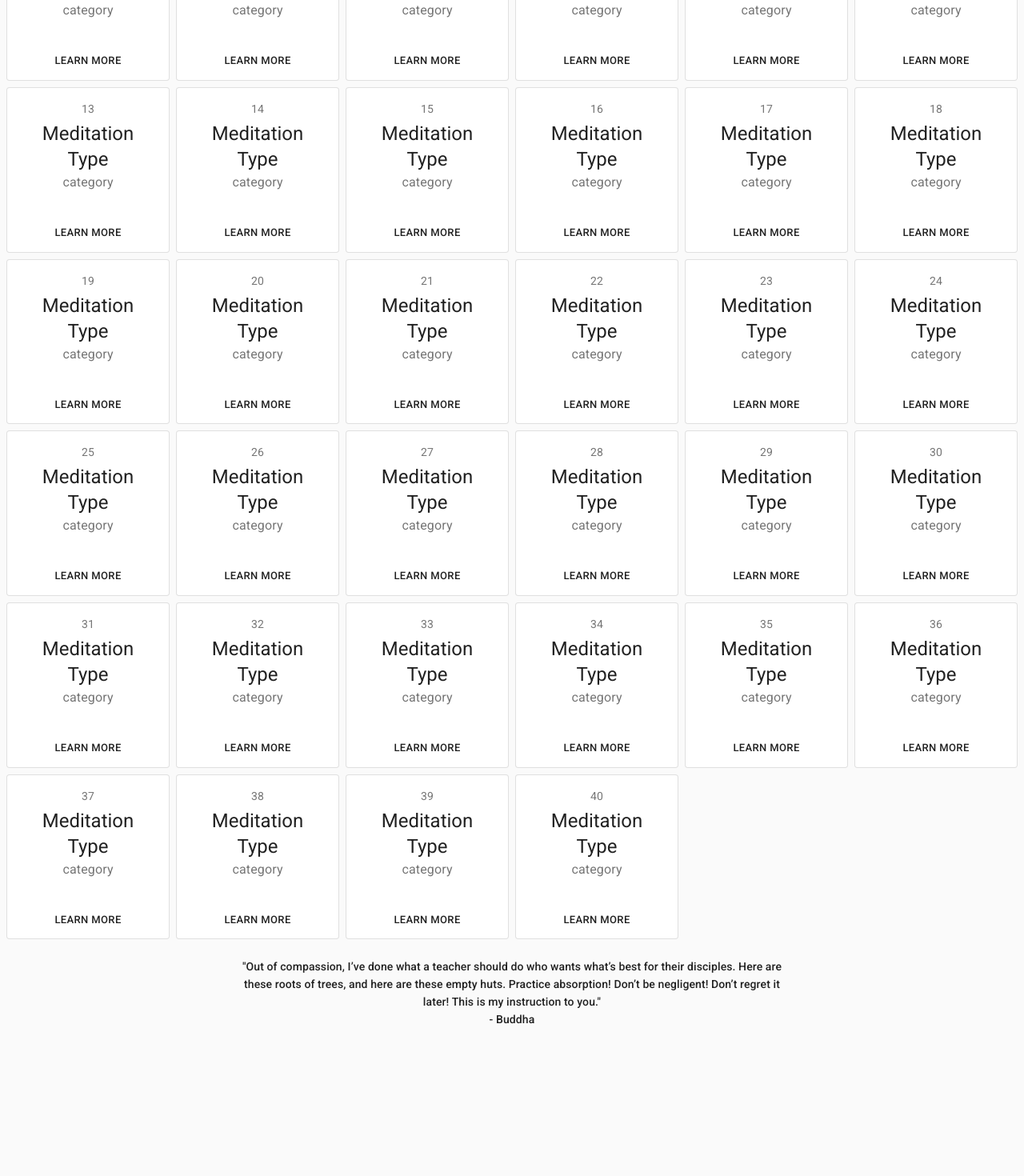
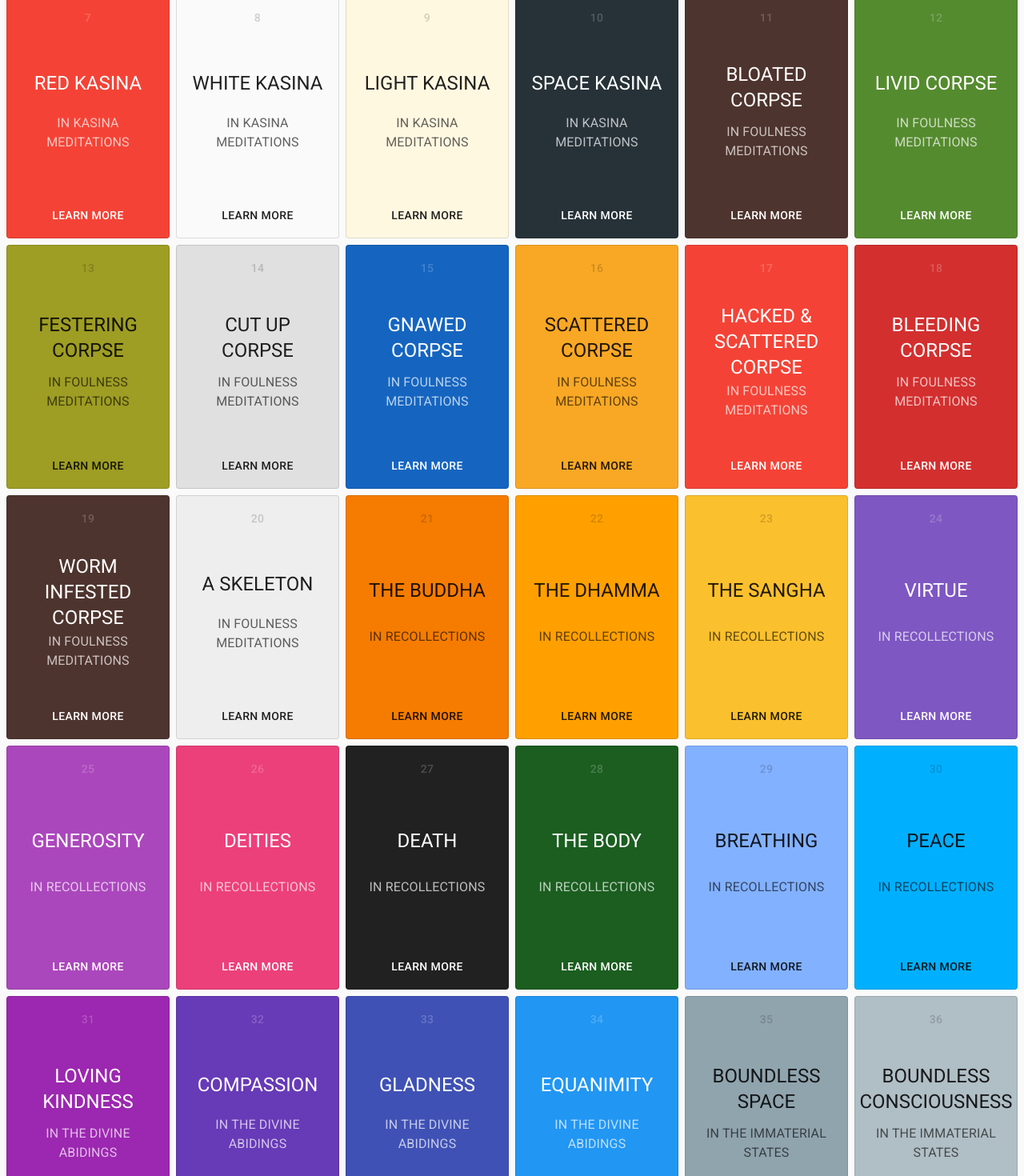
Before and after one commit to benmneb/meditation-subjects, a React (Create React App) app: page / in a window 1280 px wide. Shown: the part 960-2430 px from the top of the page at 80% size. Before the commit the page ends 2262 px from the top, so only its background shows below. Built offline with nearby package versions, Linux system fonts and the light colour scheme.

Commit message:
add the meditation subjects and pimp out MeditationCard

```diff
--- a/src/components/List.jsx
+++ b/src/components/List.jsx
@@ -1,7 +1,10 @@
 import { makeStyles } from '@material-ui/core/styles';
 import { Box } from '@material-ui/core';
 
+// import randomMC from 'random-material-color';
+
 import { MeditationCard } from './index';
+import { subjects } from '../data';
 
 const useStyles = makeStyles((theme) => ({
 	root: {
@@ -21,11 +24,14 @@ export default function List() {
 
 	return (
 		<Box className={styles.root}>
-			{new Array(40).fill(<MeditationCard />).map((card, index) => (
-				<MeditationCard number={index + 1} key={index} />
+			{subjects.map((subject, index) => (
+				<MeditationCard
+					number={index + 1}
+					key={subject.id}
+					data={subject}
+					bgColor={subject.color}
+				/>
 			))}
 		</Box>
 	);
 }
-
-// new Array(40).fill(<MeditationCard number={1} />)
--- a/src/components/MeditationCard.jsx
+++ b/src/components/MeditationCard.jsx
@@ -1,46 +1,77 @@
-import React from 'react';
 import { makeStyles } from '@material-ui/core/styles';
-import Card from '@material-ui/core/Card';
-import CardActions from '@material-ui/core/CardActions';
-import CardContent from '@material-ui/core/CardContent';
-import Button from '@material-ui/core/Button';
-import Typography from '@material-ui/core/Typography';
+import {
+	Button,
+	Card,
+	CardActions,
+	CardContent,
+	CardHeader,
+	Typography
+} from '@material-ui/core';
 
-const useStyles = makeStyles({
-	root: {
-		maxWidth: 275,
+const useStyles = makeStyles((theme) => ({
+	wrapper: {
+		padding: 0
+	},
+	card: {
+		width: '100%',
+		height: 305,
 		display: 'flex',
 		flexDirection: 'column',
 		alignItems: 'center',
-		textAlign: 'center'
+		justifyContent: 'space-between',
+		textAlign: 'center',
+		color: (props) => theme.palette.getContrastText(props.bgColor),
+		backgroundColor: (props) => props.bgColor,
+		[theme.breakpoints.only('xs')]: {
+			height: 250
+		}
 	},
-	title: {
-		fontSize: 14
+	header: {
+		color: (props) => theme.palette.getContrastText(props.bgColor),
+		fontSize: 14,
+		opacity: '0.2'
 	},
-	category: {
-		marginBottom: 12
+	content: {
+		display: 'flex',
+		flexDirection: 'column',
+		justifyContent: 'space-evenly',
+		height: '100%'
+	},
+	chapter: {
+		color: (props) => theme.palette.getContrastText(props.bgColor),
+		marginBottom: 12,
+		opacity: '0.7',
+		[theme.breakpoints.only('xs')]: {
+			display: 'none'
 		}
-});
+	},
+	actions: {
+		color: (props) => theme.palette.getContrastText(props.bgColor),
+		padding: theme.spacing(1, 1.5)
+	}
+}));
 
-export default function MeditationCard(props) {
-	const styles = useStyles();
+export default function MeditationCard({ data, ...props }) {
+	const styles = useStyles(props);
 
 	return (
-		<Card className={styles.root} variant="outlined">
-			<CardContent>
-				<Typography className={styles.title} color="textSecondary" gutterBottom>
-					{props.number}
+		<Button className={styles.wrapper}>
+			<Card className={styles.card} variant="outlined">
+				<CardHeader title={props.number} disableTypography className={styles.header} />
+				<CardContent className={styles.content}>
+					<Typography variant="h5" component="h2">
+						{data.shortName}
 					</Typography>
-				<Typography variant="h5" component="h2">
-					Meditation Type
-				</Typography>
-				<Typography className={styles.category} color="textSecondary">
-					category
+					<Typography className={styles.chapter} color="textSecondary">
+						in {data.chapter}
 					</Typography>
 				</CardContent>
 				<CardActions>
-				<Button size="small">Learn More</Button>
+					<Typography variant="button" className={styles.actions}>
+						Learn More
+					</Typography>
 				</CardActions>
 			</Card>
+		</Button>
 	);
 }
--- /dev/null
+++ b/src/data/index.js
@@ -0,0 +1 @@
+export { subjects } from './subjects';
--- /dev/null
+++ b/src/data/subjects.js
@@ -0,0 +1,303 @@
+import {
+	brown,
+	cyan,
+	red,
+	blue,
+	yellow,
+	grey,
+	blueGrey,
+	amber,
+	purple,
+	lightGreen,
+	lime,
+	deepPurple,
+	indigo,
+	green,
+	orange,
+	pink,
+	deepOrange,
+	lightBlue
+} from '@material-ui/core/colors';
+
+export const subjects = [
+	{
+		id: 1,
+		shortName: 'Earth Kasina',
+		longName: 'The Earth Kasina',
+		chapter: 'Kasina Meditations',
+		color: brown[800]
+	},
+	{
+		id: 2,
+		shortName: 'Water Kasina',
+		longName: 'The Water Kasina',
+		chapter: 'Kasina Meditations',
+		color: cyan[500]
+	},
+	{
+		id: 3,
+		shortName: 'Fire Kasina',
+		longName: 'The Fire Kasina',
+		chapter: 'Kasina Meditations',
+		color: red[800]
+	},
+	{
+		id: 4,
+		shortName: 'Air Kasina',
+		longName: 'The Air Kasina',
+		chapter: 'Kasina Meditations',
+		color: grey[300]
+	},
+	{
+		id: 5,
+		shortName: 'Blue Kasina',
+		longName: 'The Blue Kasina',
+		chapter: 'Kasina Meditations',
+		color: blue[800]
+	},
+	{
+		id: 6,
+		shortName: 'Yellow Kasina',
+		longName: 'The Yellow Kasina',
+		chapter: 'Kasina Meditations',
+		color: yellow[800]
+	},
+	{
+		id: 7,
+		shortName: 'Red Kasina',
+		longName: 'The Red Kasina',
+		chapter: 'Kasina Meditations',
+		color: red[500]
+	},
+	{
+		id: 8,
+		shortName: 'White Kasina',
+		longName: 'The White Kasina',
+		chapter: 'Kasina Meditations',
+		color: grey[50]
+	},
+	{
+		id: 9,
+		shortName: 'Light Kasina',
+		longName: 'The Light Kasina',
+		chapter: 'Kasina Meditations',
+		color: amber[50]
+	},
+	{
+		id: 10,
+		shortName: 'Space Kasina',
+		longName: 'The Limited-Space Kasina',
+		chapter: 'Kasina Meditations',
+		color: blueGrey[900]
+	},
+	{
+		id: 11,
+		shortName: 'Bloated Corpse',
+		longName: 'The Bloated Corpse',
+		chapter: 'Foulness Meditations',
+		color: brown[800] // TODO
+	},
+	{
+		id: 12,
+		shortName: 'Livid Corpse',
+		longName: 'The Livid Corpse',
+		chapter: 'Foulness Meditations',
+		color: lightGreen[800] // TODO
+	},
+	{
+		id: 13,
+		shortName: 'Festering Corpse',
+		longName: 'The Festering Corpse',
+		chapter: 'Foulness Meditations',
+		color: lime[800] // TODO
+	},
+	{
+		id: 14,
+		shortName: 'Cut Up Corpse',
+		longName: 'The Cut Up Corpse',
+		chapter: 'Foulness Meditations',
+		color: grey[300] // TODO
+	},
+	{
+		id: 15,
+		shortName: 'Gnawed Corpse',
+		longName: 'The Gnawed Corpse',
+		chapter: 'Foulness Meditations',
+		color: blue[800] // TODO
+	},
+	{
+		id: 16,
+		shortName: 'Scattered Corpse',
+		longName: 'The Scattered Corpse',
+		chapter: 'Foulness Meditations',
+		color: yellow[800] // TODO
+	},
+	{
+		id: 17,
+		shortName: 'Hacked & Scattered Corpse',
+		longName: 'The Hacked & Scattered Corpse',
+		chapter: 'Foulness Meditations',
+		color: red[500] // TODO
+	},
+	{
+		id: 18,
+		shortName: 'Bleeding Corpse',
+		longName: 'The Bleeding Corpse',
+		chapter: 'Foulness Meditations',
+		color: red[700]
+	},
+	{
+		id: 19,
+		shortName: 'Worm Infested Corpse',
+		longName: 'The Worm Infested Corpse',
+		chapter: 'Foulness Meditations',
+		color: brown[800]
+	},
+	{
+		id: 20,
+		shortName: 'A Skeleton',
+		longName: 'A Skeleton',
+		chapter: 'Foulness Meditations',
+		color: grey[200]
+	},
+	{
+		id: 21,
+		shortName: 'The Buddha',
+		longName: 'Recollection of the Buddha',
+		chapter: 'Recollections',
+		color: orange[700]
+	},
+	{
+		id: 22,
+		shortName: 'The Dhamma',
+		longName: 'Recollection of the Dhamma',
+		chapter: 'Recollections',
+		color: amber[700]
+	},
+	{
+		id: 23,
+		shortName: 'The Sangha',
+		longName: 'Recollection of the Sangha',
+		chapter: 'Recollections',
+		color: yellow[700]
+	},
+	{
+		id: 24,
+		shortName: 'Virtue',
+		longName: 'Recollection of Virtue',
+		chapter: 'Recollections',
+		color: deepPurple[400]
+	},
+	{
+		id: 25,
+		shortName: 'Generosity',
+		longName: 'Recollection of Generosity',
+		chapter: 'Recollections',
+		color: purple[400]
+	},
+	{
+		id: 26,
+		shortName: 'Deities',
+		longName: 'Recollection of Deities',
+		chapter: 'Recollections',
+		color: pink[400]
+	},
+	{
+		id: 27,
+		shortName: 'Death',
+		longName: 'Mindfulness of Death',
+		chapter: 'Recollections',
+		color: grey[900]
+	},
+	{
+		id: 28,
+		shortName: 'The Body',
+		longName: 'Mindfulness Occupied with the Body',
+		chapter: 'Recollections',
+		color: green[900]
+	},
+	{
+		id: 29,
+		shortName: 'Breathing',
+		longName: 'Mindfulness of Breathing',
+		chapter: 'Recollections',
+		color: blue.A100
+	},
+	{
+		id: 30,
+		shortName: 'Peace',
+		longName: 'Recollection of Peace',
+		chapter: 'Recollections',
+		color: lightBlue.A400
+	},
+	{
+		id: 31,
+		shortName: 'Loving Kindness',
+		longName: 'Loving Kindness Meditation',
+		chapter: 'The Divine Abidings',
+		color: purple[500]
+	},
+	{
+		id: 32,
+		shortName: 'Compassion',
+		longName: 'Compassion Meditation',
+		chapter: 'The Divine Abidings',
+		color: deepPurple[500]
+	},
+	{
+		id: 33,
+		shortName: 'Gladness',
+		longName: 'Gladness Meditation',
+		chapter: 'The Divine Abidings',
+		color: indigo[500]
+	},
+	{
+		id: 34,
+		shortName: 'Equanimity',
+		longName: 'Equanimity Meditation',
+		chapter: 'The Divine Abidings',
+		color: blue[500]
+	},
+	{
+		id: 35,
+		shortName: 'Boundless Space',
+		longName: 'The Base Consisting of Boundless Space',
+		chapter: 'The Immaterial States',
+		color: blueGrey[300]
+	},
+	{
+		id: 36,
+		shortName: 'Boundless Consciousness',
+		longName: 'The Base Consisting of Boundless Consciousness',
+		chapter: 'The Immaterial States',
+		color: blueGrey[200]
+	},
+	{
+		id: 37,
+		shortName: 'Nothingness',
+		longName: 'The Base Consisting of Nothingness',
+		chapter: 'The Immaterial States',
+		color: blueGrey[100]
+	},
+	{
+		id: 38,
+		shortName: 'Neither Perception nor Non-Perception',
+		longName: 'The Base Consisting of Neither Perception nor Non-Perception',
+		chapter: 'The Immaterial States',
+		color: blueGrey[50]
+	},
+	{
+		id: 39,
+		shortName: 'Repulsiveness in Nutriment',
+		longName: 'Perception of Repulsiveness in Nutriment',
+		chapter: 'Other Meditations',
+		color: green[800]
+	},
+	{
+		id: 40,
+		shortName: 'The Four Elements',
+		longName: 'Analysis of the Four Elements',
+		chapter: 'Other Meditations',
+		color: orange[800]
+	}
+];
```
Lines whose indentation alone changed are shown as unchanged.
